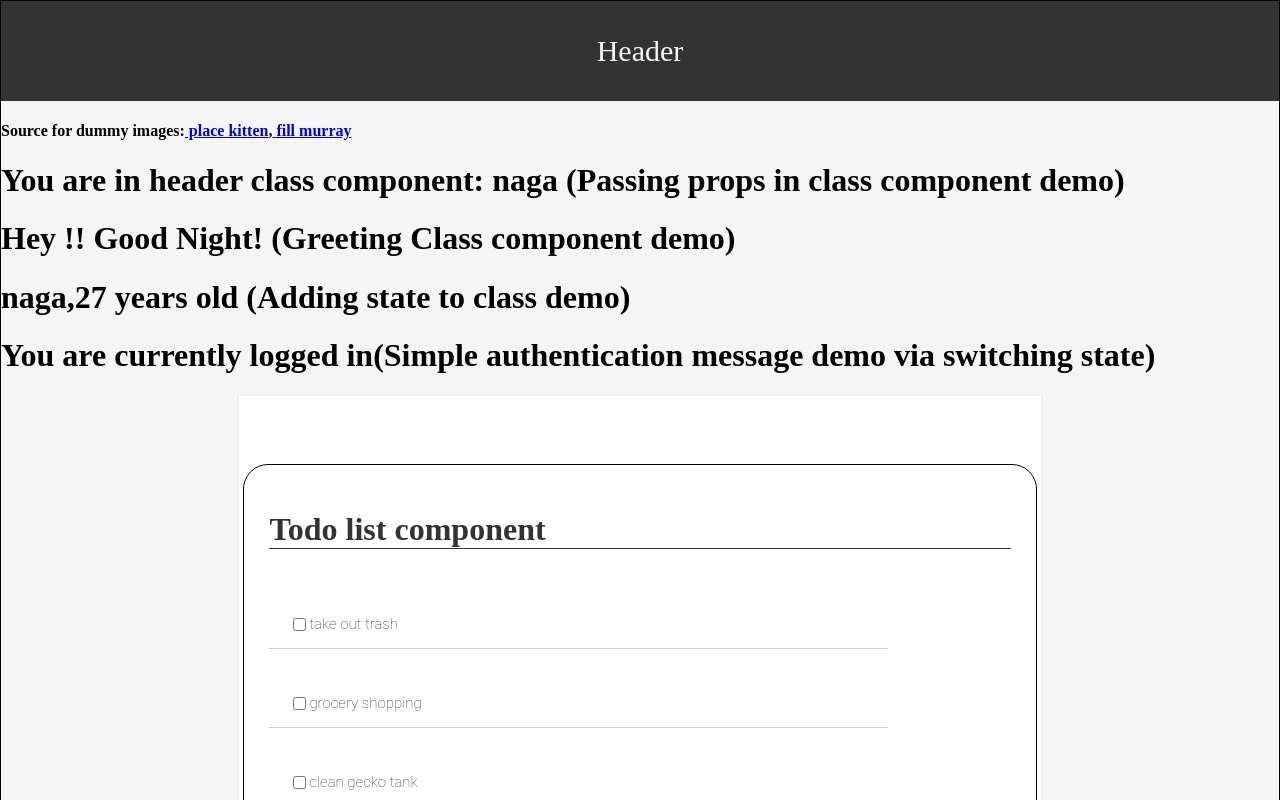
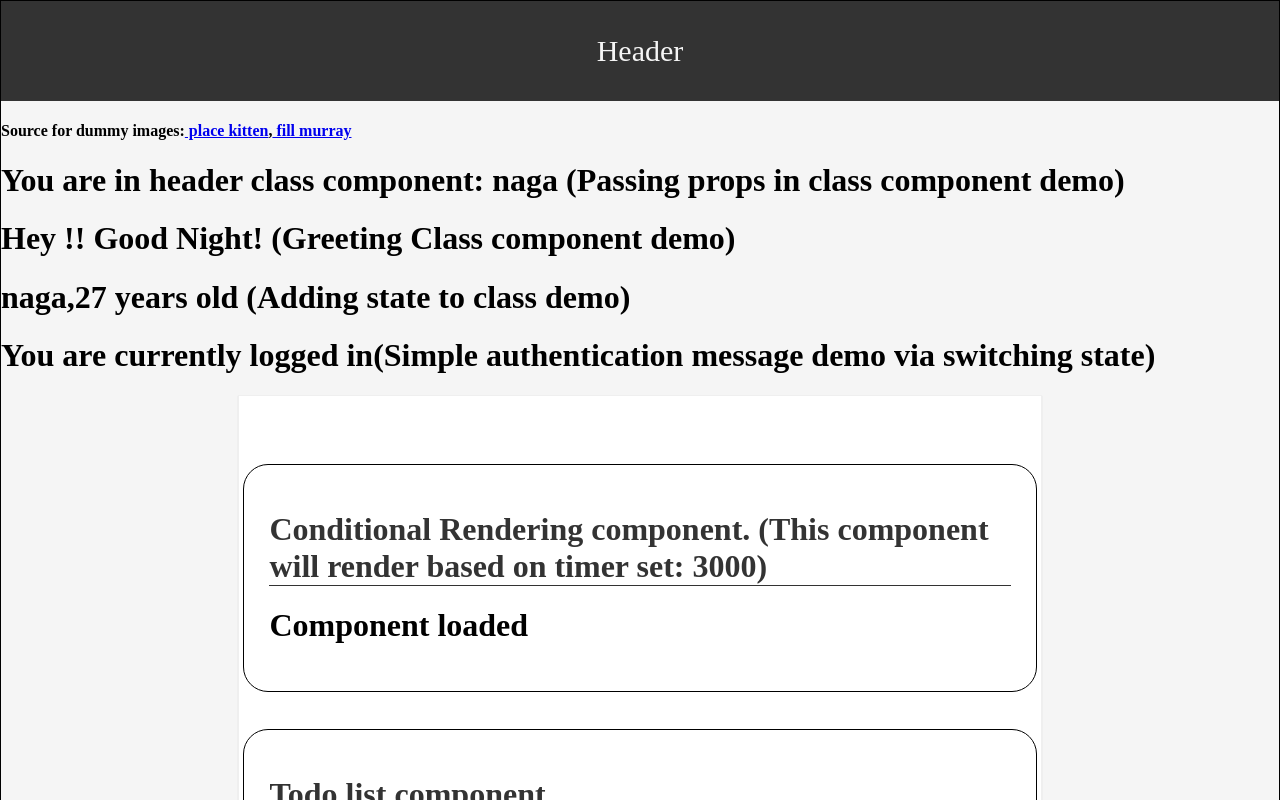
Before and after one commit to snigdhesh/react-course-customized, a React (Create React App) app: page / in a window 1280 px wide. Shown: the top 800 px of the page. Built offline with nearby package versions, Linux system fonts and the light colour scheme.

Commit message:
adding conditional redenring

```diff
--- /dev/null
+++ b/src/components/ConditionalRendering.js
@@ -0,0 +1,13 @@
+import React,{Component} from 'react'
+
+class ConditionalRendering extends Component{
+    render(props){
+        return(
+            <div>
+                {this.props.isLoading ? <span><h1>Loading ... </h1><img src="https://www.creditmutuel.fr/cmne/fr/banques/webservices/nswr/images/loading.gif" alt="loading"/></span> :<h1>Component loaded</h1>}
+            </div>
+        )
+    }
+}
+
+export default ConditionalRendering
--- a/src/components/MainContent.js
+++ b/src/components/MainContent.js
@@ -7,12 +7,14 @@ import ProductData from '../models/ProductData';
 import Product from './Product';
 import TodoData from '../models/TodoData';
 import EventHandling from './EventHandling';
+import ConditionalRendering from './ConditionalRendering';
 
 class MainContent extends Component{
   constructor(){
     super();
     this.state={
-      todos:TodoData
+      todos:TodoData,
+      isLoading: true
     }
     this.handleChange=this.handleChange.bind(this);
   }
@@ -32,6 +34,14 @@ class MainContent extends Component{
     })
   }
 
+  componentDidMount(){
+    setTimeout(()=>{
+      this.setState({isLoading:false})
+    },5000)
+    //actually component is already rendered, but we are just faking time lag and changing state,
+    // to test conditional rendering
+  }
+
   render(){
     const jokesData2=JokesData.map(joke=><Joke key={joke.id} joke={joke}/>)
     const productData2=ProductData.map(product=><Product key={product.id} product={product}/>)
@@ -39,6 +49,12 @@ class MainContent extends Component{
 
       return (
           <main className="todo-list">
+             {/* Conditional rendering component */}
+             <div className="box-wrapper">
+                  <h1 className="component-title">Conditional Rendering component. (This component will render based on timer set: 3000)</h1>
+                  <ConditionalRendering isLoading={this.state.isLoading}/>
+              </div>
+
             {/* To do list component: This is written in a loop. */}
               <div className="box-wrapper">
                   <h1 className="component-title">Todo list component</h1>
@@ -71,6 +87,8 @@ class MainContent extends Component{
                   <h1 className="component-title">Event handling component.</h1>
                   <EventHandling/>
               </div>
+
+
           </main>
       )
   }
--- a/src/index.css
+++ b/src/index.css
@@ -73,15 +73,15 @@ input[type=checbox]{
 section {
       border:0px solid black;
       border-radius: 10px;
-      padding:2px 2px 2px 2px;
       overflow:hidden;
   }
 section > section {
-  float:left;
+  float: left;
   margin-left: 0px;
-  padding-left:25px;
-  border-left: 1px solid black;
+  padding-left:20px;
+  border-left: 0px solid black;
   border-radius: 0px;
+  width:45%;
 }
 .indent-1 {
   padding-left:2px;
```
